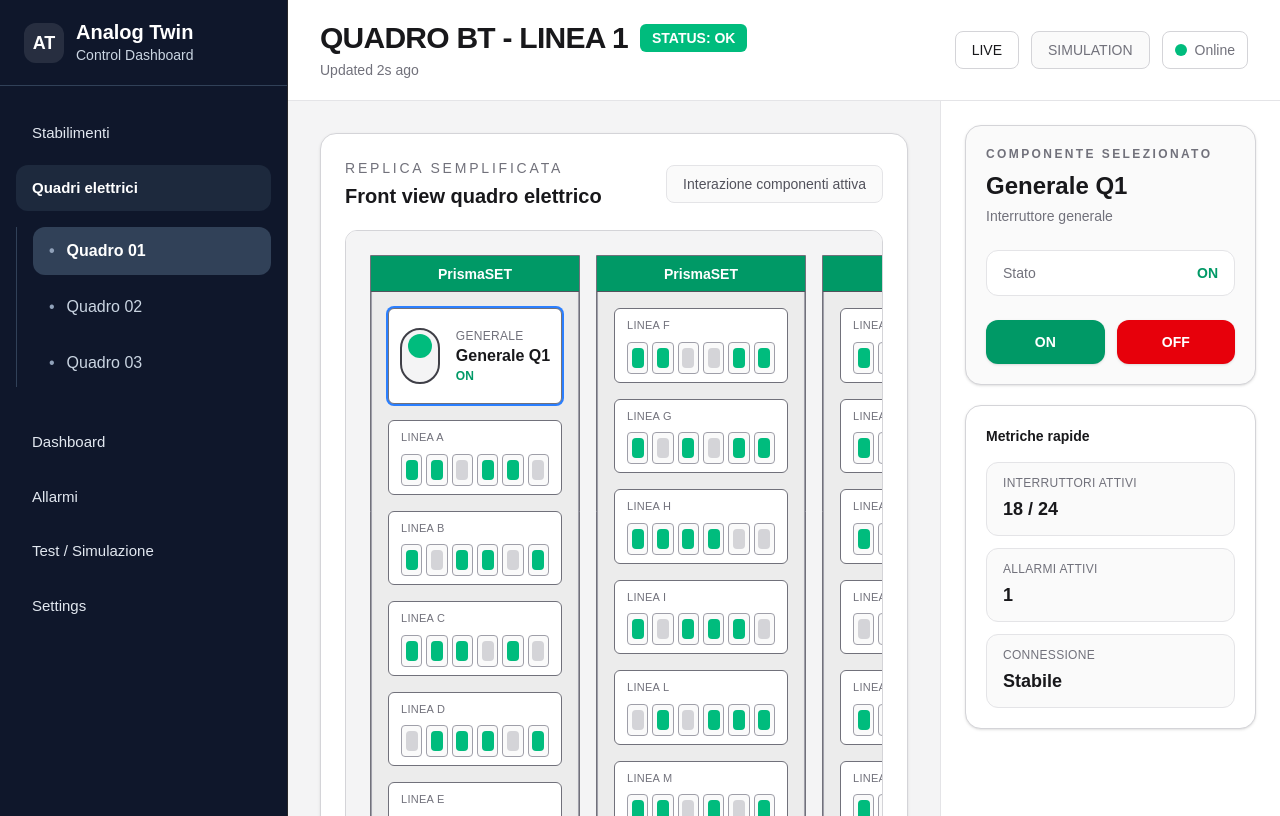
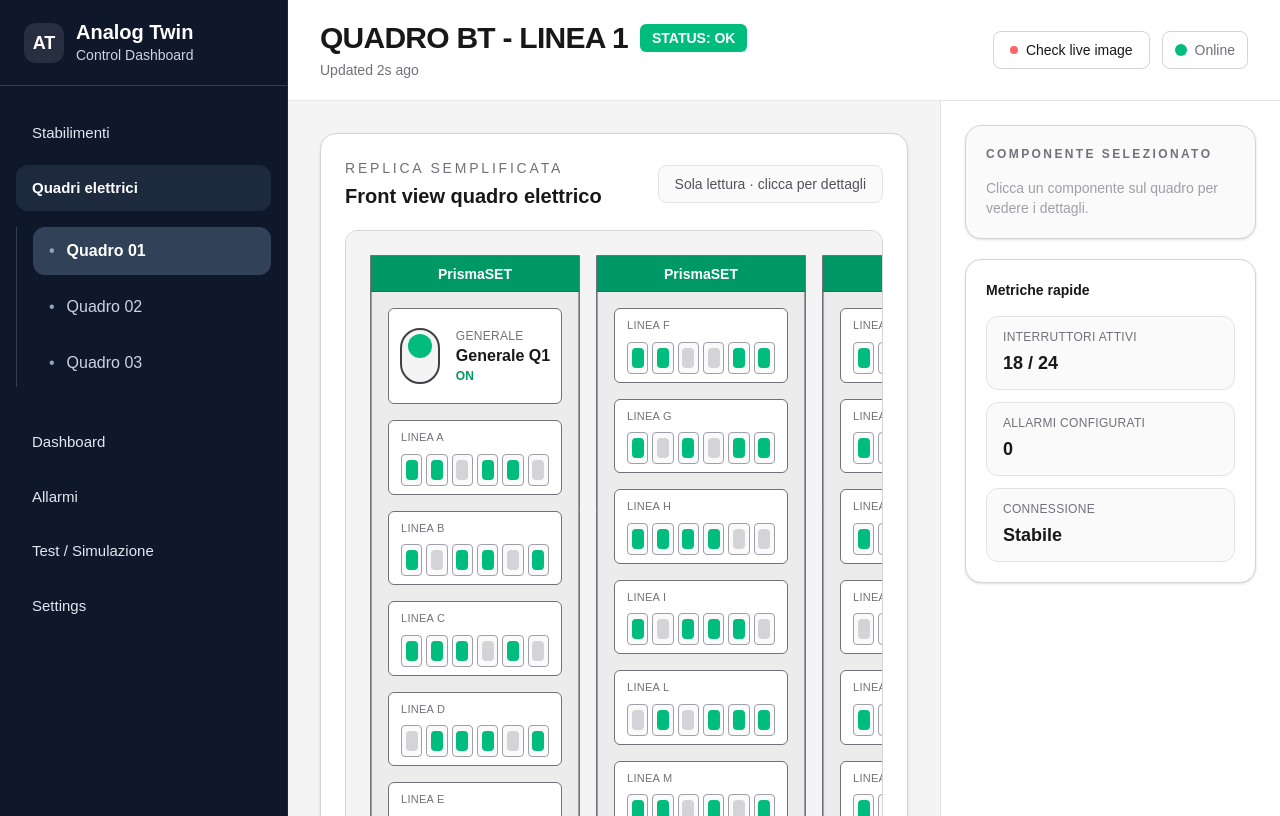
Before and after one commit to pezzin/analogtwin, a Next.js app: page / in a window 1280 px wide. Built offline with nearby package versions, Linux system fonts and the light colour scheme.

Commit message:
update in home page

```diff
--- a/app/page.tsx
+++ b/app/page.tsx
@@ -54,7 +54,7 @@ const columns = [
 
 const columnWidths = ['w-[210px]', 'w-[210px]', 'w-[210px]', 'w-[210px]']
 
-const logs = [
+const initialLogs = [
   '10:42 - Interruttore 1 → ON',
   '10:40 - Linea C → livello 62%',
   '10:37 - Quadro BT Linea 1 → heartbeat ok',
@@ -74,34 +74,33 @@ function buildInitialStates(rows: PanelRowType[]): StatesMap {
 }
 
 export default function AnalogTwinDashboard() {
-  const [states, setStates] = useState<StatesMap>(() => buildInitialStates(initialRows))
-  const [selectedId, setSelectedId] = useState<string | null>('main-switch')
+  const [states] = useState<StatesMap>(() => buildInitialStates(initialRows))
+  const [selectedId, setSelectedId] = useState<string | null>(null)
+  const [popupId, setPopupId] = useState<string | null>(null)
+  const [alertedIds, setAlertedIds] = useState<Set<string>>(new Set())
+  const [liveImageOpen, setLiveImageOpen] = useState(false)
+  const [logs] = useState<string[]>(initialLogs)
 
   const rowMap = Object.fromEntries(initialRows.map((r) => [r.id, r]))
 
-  function toggleMainSwitch(id: string) {
-    setStates((prev) => {
-      const current = prev[id] as { status: 'on' | 'off' }
-      return { ...prev, [id]: { status: current.status === 'on' ? 'off' : 'on' } }
-    })
+  function openPopup(id: string) {
     setSelectedId(id)
+    setPopupId(id)
   }
 
-  function toggleBreaker(rowId: string, idx: number) {
-    setStates((prev) => {
-      const current = prev[rowId] as { items: number[] }
-      const newItems = [...current.items]
-      newItems[idx] = newItems[idx] ? 0 : 1
-      return { ...prev, [rowId]: { items: newItems } }
+  function toggleAlert(id: string) {
+    setAlertedIds((prev) => {
+      const next = new Set(prev)
+      if (next.has(id)) next.delete(id)
+      else next.add(id)
+      return next
     })
-    setSelectedId(rowId)
   }
 
-  function getSelectedInfo() {
-    if (!selectedId) return null
-    const row = rowMap[selectedId]
+  function getComponentInfo(id: string) {
+    const row = rowMap[id]
     if (!row || row.type === 'blank') return null
-    const state = states[selectedId]
+    const state = states[id]
 
     if (row.type === 'main-switch') {
       const s = state as { status: 'on' | 'off' }
@@ -113,7 +112,7 @@ export default function AnalogTwinDashboard() {
       return {
         name: row.label,
         type: 'Gruppo interruttori',
-        status: active > 0 ? 'PARZIALE' : 'OFF',
+        status: active === s.items.length ? 'ON' : active === 0 ? 'OFF' : 'PARZIALE',
         detail: `${active} / ${s.items.length} attivi`,
       }
     }
@@ -123,10 +122,157 @@ export default function AnalogTwinDashboard() {
     return null
   }
 
-  const selected = getSelectedInfo()
+  const selected = selectedId ? getComponentInfo(selectedId) : null
+  const activeAlerts = alertedIds.size
 
   return (
     <div className="min-h-screen bg-zinc-100 text-zinc-900">
+      {/* Live image modal */}
+      {liveImageOpen && (
+        <div
+          className="fixed inset-0 z-50 flex items-center justify-center bg-black/70 backdrop-blur-sm"
+          onClick={() => setLiveImageOpen(false)}
+        >
+          <div
+            className="relative w-[720px] rounded-2xl border border-zinc-700 bg-zinc-900 p-6 shadow-2xl"
+            onClick={(e) => e.stopPropagation()}
+          >
+            <div className="mb-4 flex items-center justify-between">
+              <div>
+                <p className="text-xs font-semibold uppercase tracking-widest text-zinc-400">Camera live</p>
+                <p className="mt-1 text-lg font-semibold text-white">Quadro BT – Linea 1</p>
+              </div>
+              <div className="flex items-center gap-3">
+                <span className="flex items-center gap-1.5 rounded-full bg-zinc-800 px-3 py-1 text-xs text-zinc-300">
+                  <span className="inline-block h-2 w-2 rounded-full bg-emerald-400 animate-pulse" />
+                  Aggiornato 42s fa
+                </span>
+                <button
+                  onClick={() => setLiveImageOpen(false)}
+                  className="rounded-lg bg-zinc-800 px-3 py-1.5 text-sm text-zinc-300 hover:bg-zinc-700"
+                >
+                  Chiudi
+                </button>
+              </div>
+            </div>
+
+            {/* Fake camera image */}
+            <div className="relative h-[400px] w-full overflow-hidden rounded-xl bg-zinc-800">
+              <div className="absolute inset-0 flex items-center justify-center">
+                {/* Simulated panel view */}
+                <div className="grid w-[560px] grid-cols-4 gap-3 opacity-80">
+                  {Array.from({ length: 4 }).map((_, ci) => (
+                    <div key={ci} className="rounded border border-zinc-600 bg-zinc-700 p-2">
+                      <div className="mb-2 h-2 rounded bg-emerald-600 opacity-70" />
+                      {Array.from({ length: 5 }).map((_, ri) => (
+                        <div key={ri} className="mb-1.5 flex gap-1">
+                          {Array.from({ length: 6 }).map((_, bi) => (
+                            <div
+                              key={bi}
+                              className={`h-4 flex-1 rounded-sm ${Math.random() > 0.3 ? 'bg-emerald-500' : 'bg-zinc-500'} opacity-90`}
+                            />
+                          ))}
+                        </div>
+                      ))}
+                    </div>
+                  ))}
+                </div>
+              </div>
+              {/* Camera overlay */}
+              <div className="pointer-events-none absolute inset-0">
+                <div className="absolute top-3 left-3 text-[10px] font-mono text-emerald-400 opacity-70">
+                  CAM-01 • 10:42:18 • 1920×1080
+                </div>
+                <div className="absolute top-3 right-3 h-3 w-3 rounded-full border border-red-500 bg-red-500 opacity-80 animate-pulse" />
+                <div className="absolute bottom-3 left-3 text-[10px] font-mono text-zinc-400">
+                  QUADRO BT – LINEA 1 • AI VISION ACTIVE
+                </div>
+                {/* Corner marks */}
+                <div className="absolute top-6 left-6 h-5 w-5 border-t-2 border-l-2 border-emerald-500 opacity-50" />
+                <div className="absolute top-6 right-6 h-5 w-5 border-t-2 border-r-2 border-emerald-500 opacity-50" />
+                <div className="absolute bottom-6 left-6 h-5 w-5 border-b-2 border-l-2 border-emerald-500 opacity-50" />
+                <div className="absolute bottom-6 right-6 h-5 w-5 border-b-2 border-r-2 border-emerald-500 opacity-50" />
+              </div>
+            </div>
+
+            <p className="mt-3 text-xs text-zinc-500">
+              Immagine acquisita ogni 60s dalla camera HD. L&apos;AI analizza lo stato degli interruttori e aggiorna il DB in tempo reale.
+            </p>
+          </div>
+        </div>
+      )}
+
+      {/* Component popup */}
+      {popupId && (() => {
+        const info = getComponentInfo(popupId)
+        if (!info) return null
+        const hasAlert = alertedIds.has(popupId)
+        return (
+          <div
+            className="fixed inset-0 z-40 flex items-center justify-center bg-black/30"
+            onClick={() => setPopupId(null)}
+          >
+            <div
+              className="w-80 rounded-2xl border border-zinc-200 bg-white p-5 shadow-2xl"
+              onClick={(e) => e.stopPropagation()}
+            >
+              <div className="mb-4 flex items-start justify-between">
+                <div>
+                  <p className="text-xs font-semibold uppercase tracking-widest text-zinc-400">{info.type}</p>
+                  <h3 className="mt-1 text-lg font-semibold text-zinc-900">{info.name}</h3>
+                </div>
+                <button
+                  onClick={() => setPopupId(null)}
+                  className="text-zinc-400 hover:text-zinc-700 text-lg leading-none"
+                >
+                  ×
+                </button>
+              </div>
+
+              <div className="space-y-2">
+                <div className="flex items-center justify-between rounded-xl border border-zinc-100 bg-zinc-50 px-4 py-3">
+                  <span className="text-sm text-zinc-500">Stato</span>
+                  <span className={`text-sm font-bold ${
+                    info.status === 'ON' ? 'text-emerald-600' :
+                    info.status === 'OFF' ? 'text-red-500' :
+                    'text-amber-500'
+                  }`}>{info.status}</span>
+                </div>
+                {info.detail && (
+                  <div className="flex items-center justify-between rounded-xl border border-zinc-100 bg-zinc-50 px-4 py-3">
+                    <span className="text-sm text-zinc-500">Dettaglio</span>
+                    <span className="text-sm font-semibold text-zinc-900">{info.detail}</span>
+                  </div>
+                )}
+              </div>
+
+              <div className="mt-4 border-t border-zinc-100 pt-4">
+                <div className="flex items-center justify-between">
+                  <div>
+                    <p className="text-sm font-medium text-zinc-900">Allarme variazione stato</p>
+                    <p className="text-xs text-zinc-400 mt-0.5">
+                      {hasAlert ? 'Notifica attiva se lo stato cambia' : 'Nessuna notifica configurata'}
+                    </p>
+                  </div>
+                  <button
+                    onClick={() => toggleAlert(popupId)}
+                    className={`relative inline-flex h-6 w-11 items-center rounded-full transition-colors ${
+                      hasAlert ? 'bg-emerald-500' : 'bg-zinc-300'
+                    }`}
+                  >
+                    <span
+                      className={`inline-block h-4 w-4 transform rounded-full bg-white shadow transition-transform ${
+                        hasAlert ? 'translate-x-6' : 'translate-x-1'
+                      }`}
+                    />
+                  </button>
+                </div>
+              </div>
+            </div>
+          </div>
+        )
+      })()}
+
       <div className="flex min-h-screen">
         <aside className="w-72 border-r border-zinc-800 bg-slate-900 text-white">
           <div className="border-b border-slate-700 px-6 py-5">
@@ -155,7 +301,7 @@ export default function AnalogTwinDashboard() {
 
             <div className="mt-8 space-y-2 text-[15px]">
               <SidebarItem label="Dashboard" />
-              <SidebarItem label="Allarmi" />
+              <SidebarItem label="Allarmi" badge={activeAlerts > 0 ? activeAlerts : undefined} />
               <SidebarItem label="Test / Simulazione" />
               <SidebarItem label="Settings" />
             </div>
@@ -173,8 +319,13 @@ export default function AnalogTwinDashboard() {
             </div>
 
             <div className="flex items-center gap-3">
-              <button className="rounded-lg border border-zinc-300 bg-white px-4 py-2 text-sm font-medium">LIVE</button>
-              <button className="rounded-lg border border-zinc-300 bg-zinc-50 px-4 py-2 text-sm font-medium text-zinc-500">SIMULATION</button>
+              <button
+                onClick={() => setLiveImageOpen(true)}
+                className="flex items-center gap-2 rounded-lg border border-zinc-300 bg-white px-4 py-2 text-sm font-medium hover:bg-zinc-50 transition"
+              >
+                <span className="inline-block h-2 w-2 rounded-full bg-red-500 animate-pulse" />
+                Check live image
+              </button>
               <div className="flex items-center gap-2 rounded-lg border border-zinc-300 bg-white px-3 py-2 text-sm text-zinc-500">
                 <span className="inline-block h-3 w-3 rounded-full bg-emerald-500" />
                 Online
@@ -191,7 +342,7 @@ export default function AnalogTwinDashboard() {
                     <h2 className="mt-1 text-xl font-semibold">Front view quadro elettrico</h2>
                   </div>
                   <div className="rounded-lg border border-zinc-200 bg-zinc-50 px-4 py-2 text-sm text-zinc-600">
-                    Interazione componenti attiva
+                    Sola lettura · clicca per dettagli
                   </div>
                 </div>
 
@@ -216,9 +367,8 @@ export default function AnalogTwinDashboard() {
                                 row={row}
                                 state={state}
                                 isSelected={selectedId === id}
-                                onSelect={() => setSelectedId(id)}
-                                onToggleMainSwitch={() => toggleMainSwitch(id)}
-                                onToggleBreaker={(idx) => toggleBreaker(id, idx)}
+                                hasAlert={alertedIds.has(id)}
+                                onOpen={() => openPopup(id)}
                               />
                             )
                           })}
@@ -241,8 +391,8 @@ export default function AnalogTwinDashboard() {
                 </div>
 
                 <div className="grid gap-3 text-sm text-zinc-700">
-                  {logs.map((log) => (
-                    <div key={log} className="rounded-lg border border-zinc-200 bg-zinc-50 px-4 py-3">
+                  {logs.map((log, i) => (
+                    <div key={i} className="rounded-lg border border-zinc-200 bg-zinc-50 px-4 py-3">
                       {log}
                     </div>
                   ))}
@@ -250,7 +400,7 @@ export default function AnalogTwinDashboard() {
               </div>
             </section>
 
-            <aside className="border-l border-zinc-200 bg-white p-6">
+            <aside className="border-l border-zinc-200 bg-white p-6 overflow-y-auto">
               <div className="rounded-2xl border border-zinc-300 bg-zinc-50 p-5 shadow-sm">
                 <p className="text-xs font-semibold uppercase tracking-[0.2em] text-zinc-500">Componente selezionato</p>
                 {selected ? (
@@ -263,29 +413,58 @@ export default function AnalogTwinDashboard() {
                         label="Stato"
                         value={selected.status}
                         good={selected.status === 'ON' || selected.status === 'PARZIALE'}
+                        bad={selected.status === 'OFF'}
                       />
                       {selected.detail && <InfoRow label="Dettaglio" value={selected.detail} />}
+                      <InfoRow
+                        label="Allarme"
+                        value={selectedId && alertedIds.has(selectedId) ? 'Attivo' : 'Non configurato'}
+                        good={!!(selectedId && alertedIds.has(selectedId))}
+                      />
                     </div>
 
-                    <div className="mt-6 grid grid-cols-2 gap-3">
-                      <button className="rounded-xl bg-emerald-600 px-4 py-3 text-sm font-semibold text-white shadow-sm transition hover:bg-emerald-700">
-                        ON
+                    <button
+                      onClick={() => selectedId && setPopupId(selectedId)}
+                      className="mt-5 w-full rounded-xl border border-zinc-200 bg-white px-4 py-2.5 text-sm font-medium text-zinc-700 hover:bg-zinc-50 transition"
+                    >
+                      Gestisci allarme
                     </button>
-                      <button className="rounded-xl bg-red-600 px-4 py-3 text-sm font-semibold text-white shadow-sm transition hover:bg-red-700">
-                        OFF
+                  </>
+                ) : (
+                  <p className="mt-4 text-sm text-zinc-400">Clicca un componente sul quadro per vedere i dettagli.</p>
+                )}
+              </div>
+
+              {activeAlerts > 0 && (
+                <div className="mt-5 rounded-2xl border border-amber-200 bg-amber-50 p-5 shadow-sm">
+                  <p className="text-sm font-semibold text-amber-800">
+                    {activeAlerts} allarme{activeAlerts > 1 ? 'i' : ''} configurato{activeAlerts > 1 ? 'i' : ''}
+                  </p>
+                  <div className="mt-3 space-y-2">
+                    {Array.from(alertedIds).map((id) => {
+                      const info = getComponentInfo(id)
+                      if (!info) return null
+                      return (
+                        <div key={id} className="flex items-center justify-between rounded-lg bg-white border border-amber-100 px-3 py-2">
+                          <span className="text-sm text-zinc-700">{info.name}</span>
+                          <button
+                            onClick={() => toggleAlert(id)}
+                            className="text-xs text-amber-600 hover:text-amber-800"
+                          >
+                            Rimuovi
                           </button>
                         </div>
-                  </>
-                ) : (
-                  <p className="mt-4 text-sm text-zinc-400">Nessun componente selezionato</p>
+                      )
+                    })}
+                  </div>
+                </div>
               )}
-              </div>
 
               <div className="mt-5 rounded-2xl border border-zinc-300 bg-white p-5 shadow-sm">
                 <p className="text-sm font-semibold">Metriche rapide</p>
                 <div className="mt-4 grid gap-3">
                   <MiniMetric label="Interruttori attivi" value="18 / 24" />
-                  <MiniMetric label="Allarmi attivi" value="1" />
+                  <MiniMetric label="Allarmi configurati" value={String(activeAlerts)} />
                   <MiniMetric label="Connessione" value="Stabile" />
                 </div>
               </div>
@@ -297,21 +476,24 @@ export default function AnalogTwinDashboard() {
   )
 }
 
-type SidebarItemProps = { label: string; active?: boolean }
+type SidebarItemProps = { label: string; active?: boolean; badge?: number }
 
-function SidebarItem({ label, active = false }: SidebarItemProps) {
+function SidebarItem({ label, active = false, badge }: SidebarItemProps) {
   return (
     <button
-      className={`flex w-full items-center rounded-xl px-4 py-3 text-left transition ${
+      className={`flex w-full items-center justify-between rounded-xl px-4 py-3 text-left transition ${
         active ? 'bg-slate-800 font-semibold text-white' : 'text-slate-200 hover:bg-slate-800/60'
       }`}
     >
       {label}
+      {badge !== undefined && (
+        <span className="rounded-full bg-amber-500 px-2 py-0.5 text-xs font-bold text-white">{badge}</span>
+      )}
     </button>
   )
 }
 
-function SidebarSubItem({ label, active = false }: SidebarItemProps) {
+function SidebarSubItem({ label, active = false }: { label: string; active?: boolean }) {
   return (
     <button
       className={`flex w-full items-center gap-3 rounded-xl px-4 py-3 text-left transition ${
@@ -324,29 +506,34 @@ function SidebarSubItem({ label, active = false }: SidebarItemProps) {
   )
 }
 
+type RowState = { status: 'on' | 'off' } | { items: number[] }
+
 function PanelRow({
   row,
   state,
   isSelected,
-  onSelect,
-  onToggleMainSwitch,
-  onToggleBreaker,
+  hasAlert,
+  onOpen,
 }: {
   row: PanelRowType
   state: RowState | undefined
   isSelected: boolean
-  onSelect: () => void
-  onToggleMainSwitch: () => void
-  onToggleBreaker: (idx: number) => void
+  hasAlert: boolean
+  onOpen: () => void
 }) {
-  const selectedRing = isSelected ? 'ring-2 ring-blue-500' : ''
+  const ring = isSelected ? 'ring-2 ring-blue-500' : ''
+  const alertDot = hasAlert ? (
+    <span className="absolute -top-1 -right-1 h-2.5 w-2.5 rounded-full bg-amber-400 border border-white" />
+  ) : null
 
   if (row.type === 'main-switch') {
     const s = state as { status: 'on' | 'off' }
     return (
+      <div className="relative mb-4">
+        {alertDot}
         <button
-        onClick={onToggleMainSwitch}
-        className={`mb-4 flex h-24 w-full items-center justify-center rounded-md border border-zinc-500 bg-white transition hover:shadow-md ${selectedRing}`}
+          onClick={onOpen}
+          className={`flex h-24 w-full items-center justify-center rounded-md border border-zinc-500 bg-white transition hover:shadow-md ${ring}`}
         >
           <div className="flex items-center gap-4">
             <div className="h-14 w-10 rounded-full border-2 border-zinc-700 bg-zinc-100 p-1">
@@ -361,55 +548,58 @@ function PanelRow({
             </div>
           </div>
         </button>
+      </div>
     )
   }
 
   if (row.type === 'breakers') {
     const s = state as { items: number[] }
     return (
-      <div
-        onClick={onSelect}
-        className={`mb-4 block w-full rounded-md border border-zinc-500 bg-white px-3 py-2 cursor-pointer transition hover:shadow-md ${selectedRing}`}
+      <div className="relative mb-4">
+        {alertDot}
+        <button
+          onClick={onOpen}
+          className={`block w-full rounded-md border border-zinc-500 bg-white px-3 py-2 text-left transition hover:shadow-md ${ring}`}
         >
           <div className="mb-2 flex items-center justify-between">
             <span className="text-[11px] font-medium uppercase tracking-wide text-zinc-500">{row.label}</span>
           </div>
           <div className="flex gap-1">
             {s.items.map((item, idx) => (
-            <button
-              key={idx}
-              onClick={(e) => { e.stopPropagation(); onToggleBreaker(idx) }}
-              className="flex h-8 flex-1 items-center justify-center rounded-sm border border-zinc-400 bg-zinc-50 transition hover:border-blue-400"
-            >
-              <div className={`h-5 w-3 rounded-sm transition ${item ? 'bg-emerald-500' : 'bg-zinc-300'}`} />
-            </button>
+              <div key={idx} className="flex h-8 flex-1 items-center justify-center rounded-sm border border-zinc-400 bg-zinc-50">
+                <div className={`h-5 w-3 rounded-sm ${item ? 'bg-emerald-500' : 'bg-zinc-300'}`} />
+              </div>
             ))}
           </div>
+        </button>
       </div>
     )
   }
 
   if (row.type === 'aux-panel') {
     return (
+      <div className="relative mb-4">
+        {alertDot}
         <button
-        onClick={onSelect}
-        className={`mb-4 flex h-80 w-full items-center justify-center rounded-md border-2 border-red-400 bg-white p-4 text-center transition hover:shadow-md ${selectedRing}`}
+          onClick={onOpen}
+          className={`flex h-80 w-full items-center justify-center rounded-md border-2 border-red-400 bg-white p-4 text-center transition hover:shadow-md ${ring}`}
         >
           <div className="whitespace-pre-line text-lg font-medium leading-tight tracking-wide text-red-500 [writing-mode:vertical-rl] [text-orientation:mixed]">
             {row.text}
           </div>
         </button>
+      </div>
     )
   }
 
   return <div className="mb-4 h-24 rounded-md border border-zinc-300 bg-[#f5f5f5]" />
 }
 
-function InfoRow({ label, value, good = false }: { label: string; value: string; good?: boolean }) {
+function InfoRow({ label, value, good = false, bad = false }: { label: string; value: string; good?: boolean; bad?: boolean }) {
   return (
     <div className="flex items-center justify-between rounded-xl border border-zinc-200 bg-white px-4 py-3">
       <span className="text-sm text-zinc-500">{label}</span>
-      <span className={`text-sm font-semibold ${good ? 'text-emerald-600' : 'text-zinc-900'}`}>{value}</span>
+      <span className={`text-sm font-semibold ${good ? 'text-emerald-600' : bad ? 'text-red-500' : 'text-zinc-900'}`}>{value}</span>
     </div>
   )
 }
```
Lines whose indentation alone changed are shown as unchanged.
